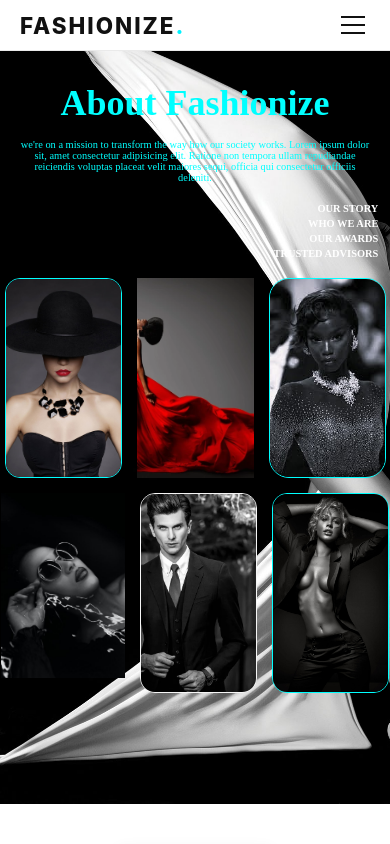
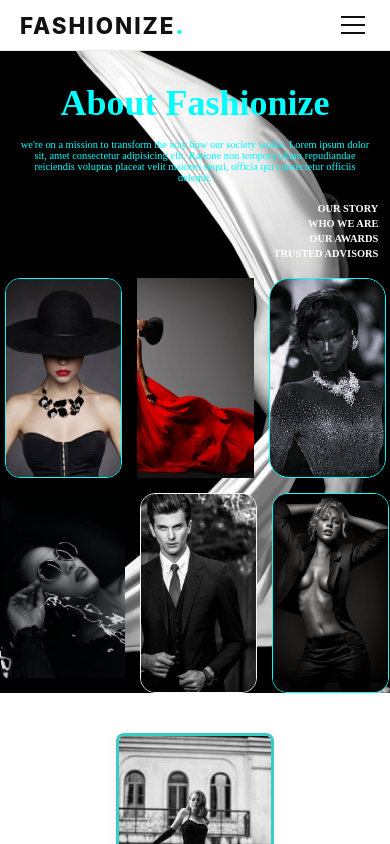
Before and after one commit to Lady-Nancy/Fashionize-Blog, a React (Vite) app: page / in a window 390 px wide. Shown: the top 844 px of the page. Built offline with nearby package versions, Linux system fonts and the light colour scheme.

Commit message:
fix: all-height

```diff
--- a/src/Pages/home.css
+++ b/src/Pages/home.css
@@ -219,7 +219,7 @@ body {
 @media screen and (max-width: 768px) {
 
      .all {
-        height: auto;
+        height: 120vh;
     }
 
   .about h1 {
@@ -292,7 +292,7 @@ body {
 @media screen and (max-width: 480px) {
 
     .all {
-        height: 93vh;
+        height: auto;
     }
 
   .about h1 {
```
